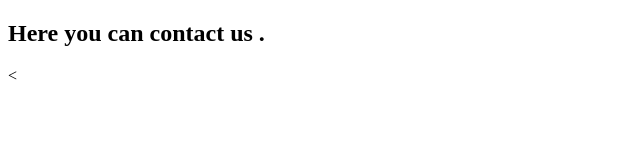
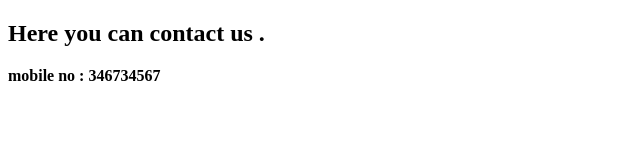
Before and after one commit to Surbhi-Patle-11/Assignment1, a plain HTML site: page contact.html in a window 1280 px wide. Shown: the whole page, without its empty margins (0-640 px from the left). Drawn offline with Linux system fonts and the light colour scheme.

Commit message:
add contact deatils

```diff
--- a/contact.html
+++ b/contact.html
@@ -7,7 +7,8 @@
 </head>
 <body>
     <h2>Here you can contact us .</h2>
-    <
+    <b>mobile no :
+    346734567</b>
 
 </body>
 </html>
```
